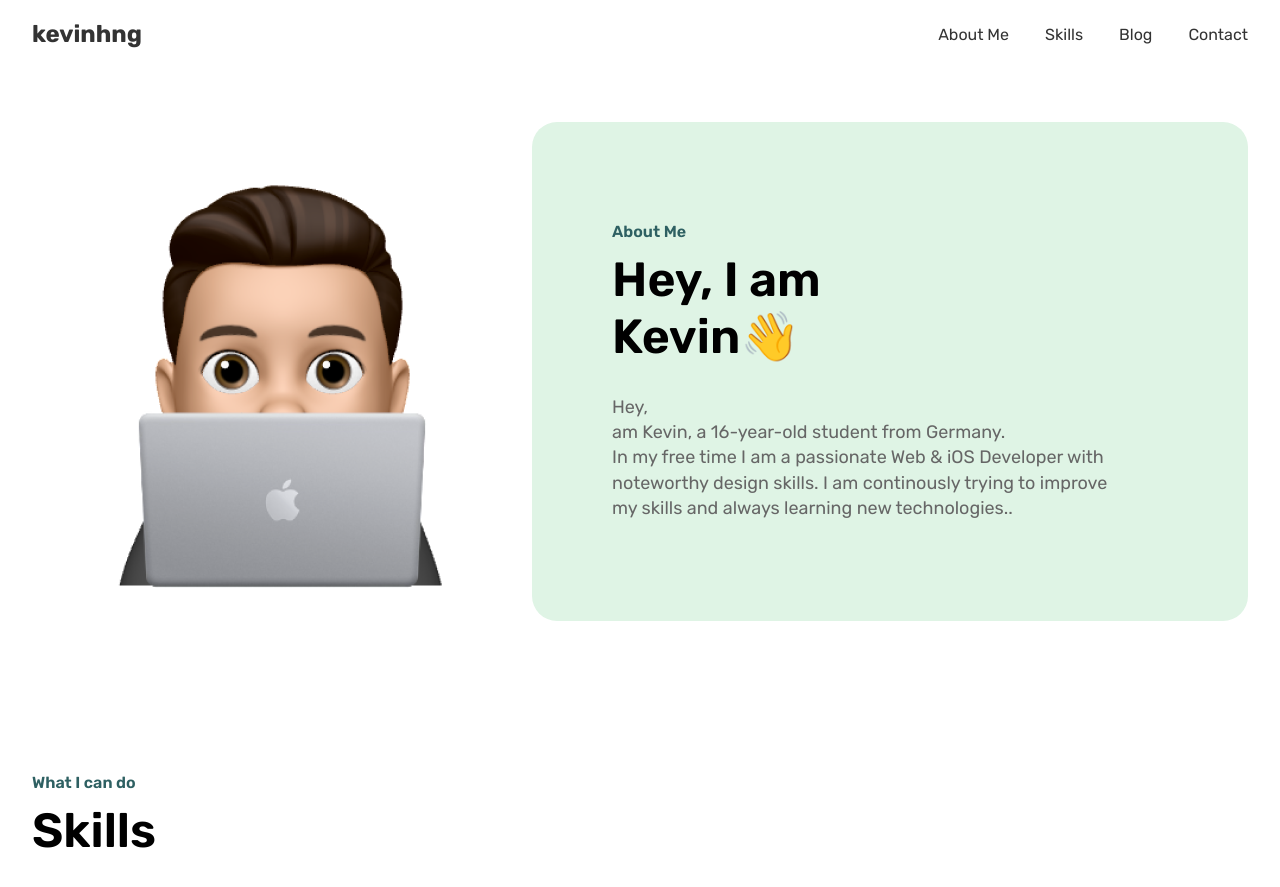
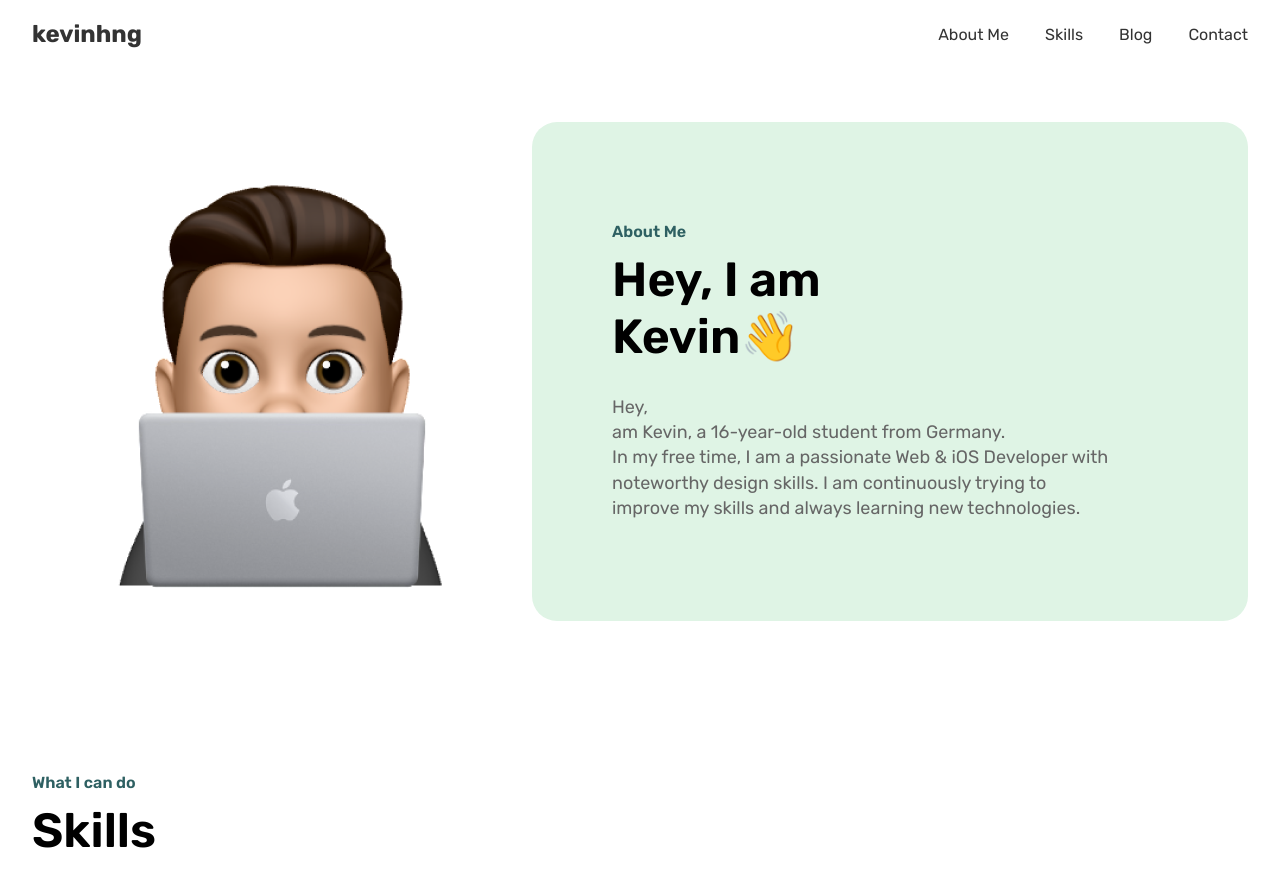
Before and after one commit to kevinhng/kevinhng.github.io, a Jekyll site: the page built from index.md, in a window 1280 px wide and 900 px high. Shown: the top 887 px of the window. Built offline with Jekyll 4.4.1, drawn with Linux system fonts in a browser that asks for light colours; nearby versions of some CDN libraries.

Commit message:
fix typo

```diff
--- a/_includes/about.html
+++ b/_includes/about.html
@@ -7,10 +7,10 @@
       <div class="about-text-wrapper">
         <h6 class="subheading">About Me</h6>
         <h1 class="headline">Hey, I am <br> Kevin👋</h1>
-        <p class="about-text">Hey, <br> am Kevin, a 16-year-old student from Germany. <br> In my free time I am a
+        <p class="about-text">Hey, <br> am Kevin, a 16-year-old student from Germany. <br> In my free time, I am a
           passionate
-          Web & iOS Developer with noteworthy design skills. I am continously trying to improve my skills and always
-          learning new technologies..</p>
+          Web & iOS Developer with noteworthy design skills. I am continuously trying to improve my skills and always
+          learning new technologies.</p>
       </div>
     </div>
   </div>
```
